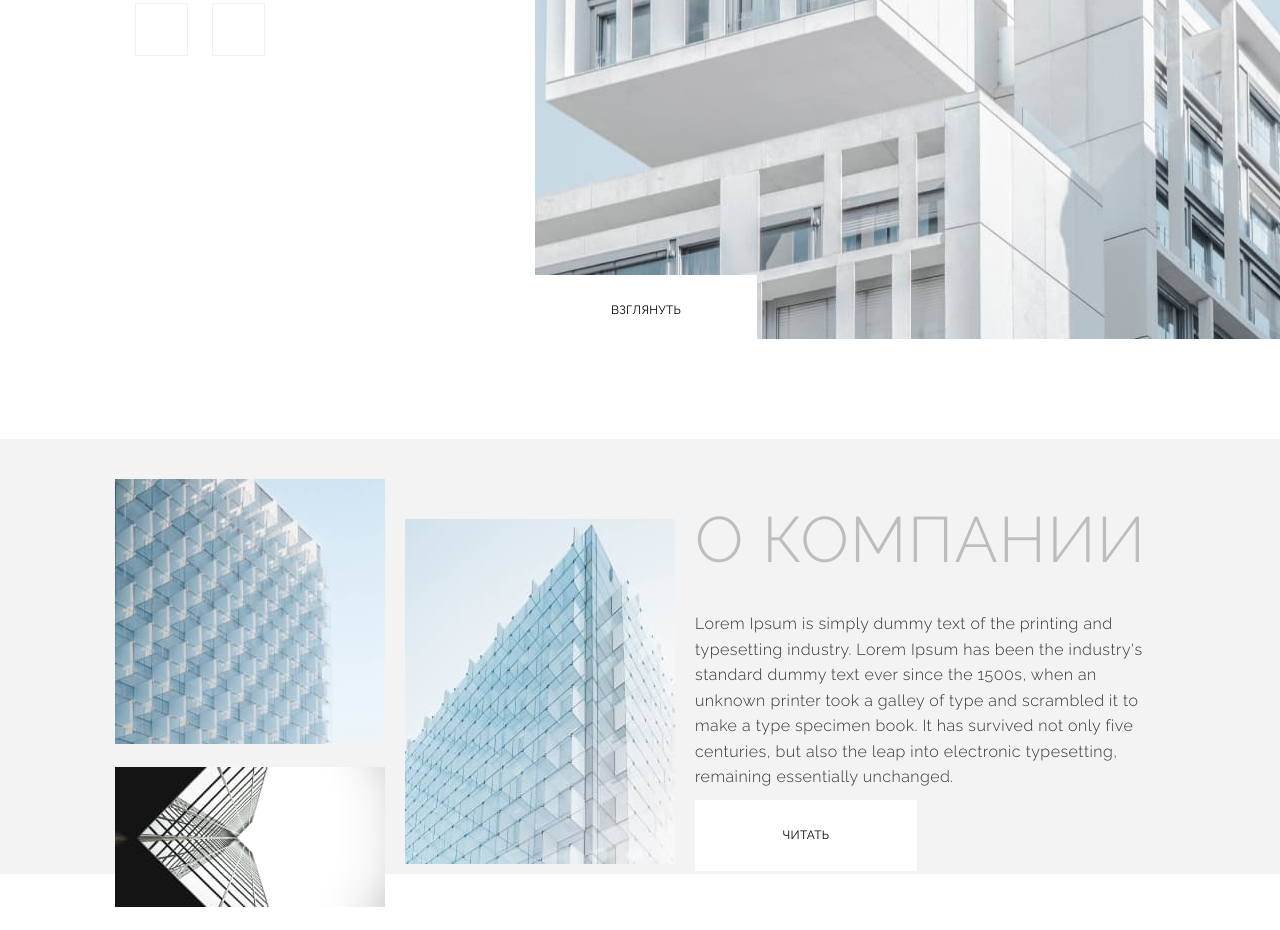
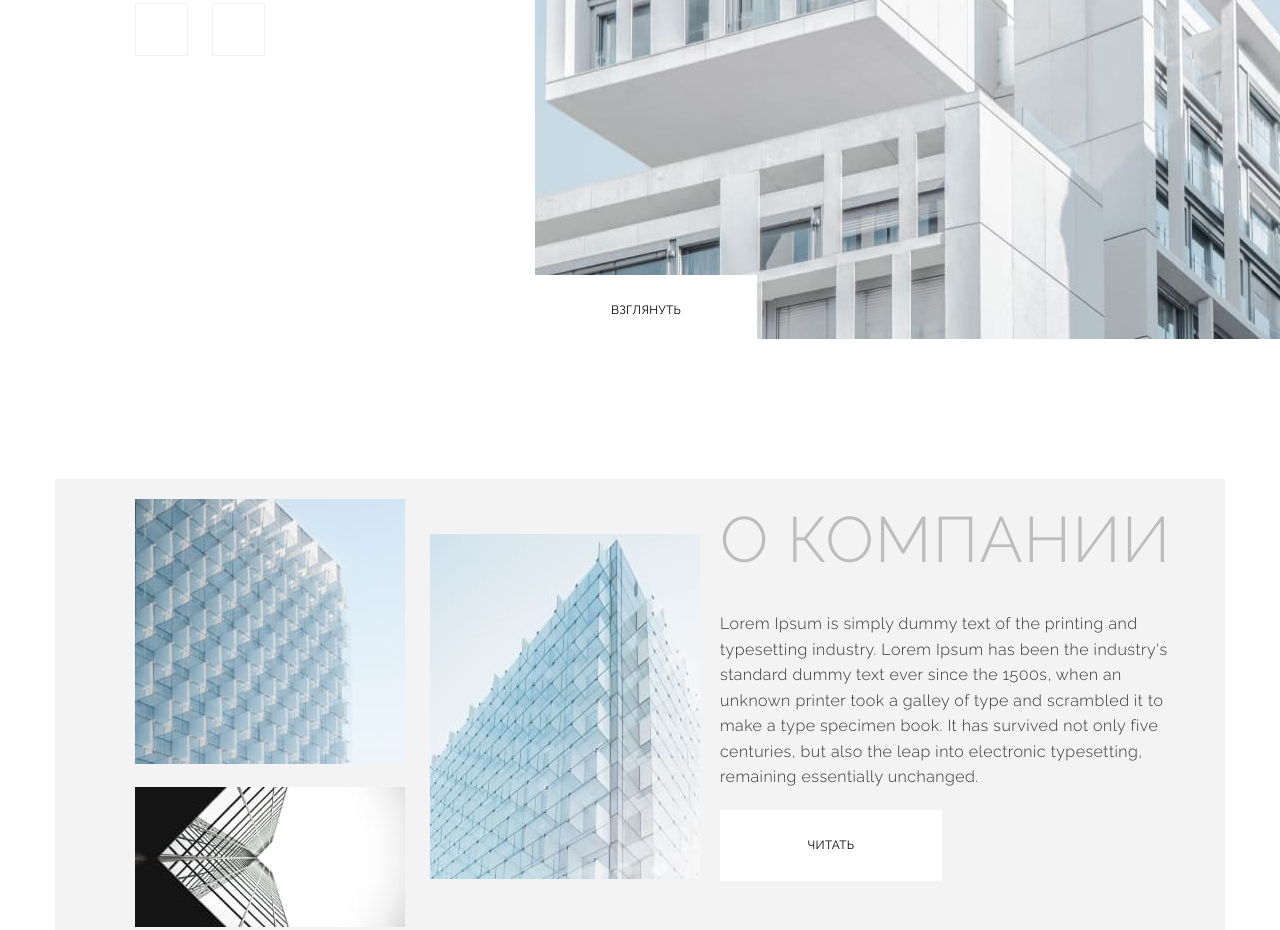
Before and after one commit to TetianaSierkova/Digital-project, a plain HTML site: page index.html in a window 1280 px wide. Shown: the part 593-1523 px from the top of the page. Drawn offline with nearby package versions, Linux system fonts and the light colour scheme.

Commit message:
about update

```diff
--- a/sass/components/_btn.scss
+++ b/sass/components/_btn.scss
@@ -39,6 +39,6 @@
 }
 
 .button-about {
-    margin-top: 10px;
+    margin-top: 20px;
     background-color: var(--primary-bgc-color);
 }
--- a/sass/layout/-section-about.scss
+++ b/sass/layout/-section-about.scss
@@ -1,15 +1,17 @@
 .section-about {
     height: 435px;
-    background-color: var(--accent-bgc-color);
 }
 
 .container-about {
     display: flex;
+    background-color: var(--accent-bgc-color);
+    padding-top: 20px;
+    padding-left: 40px;
 }
 
 .box-images-about {
-    margin-left: 60px;
-    margin-right: 20px;
+    margin-left: 40px;
+    margin-right: 25px;
 }
 
 .image-about, .image2-about,
@@ -28,7 +30,7 @@
 
 .image3-about {
     height: 345px;
-    margin-top: 40px;
+    margin-top: 35px;
     margin-right: 20px;
 }
 
@@ -37,8 +39,7 @@
 }
 
 .box-text-about {
-    padding-top: 20px;
-    padding-right: 60px;
+    padding-right: 50px;
 }
 
 .text-about {
```
Also changed, not shown: css/main.css, css/main.min.css, 2 other files.
